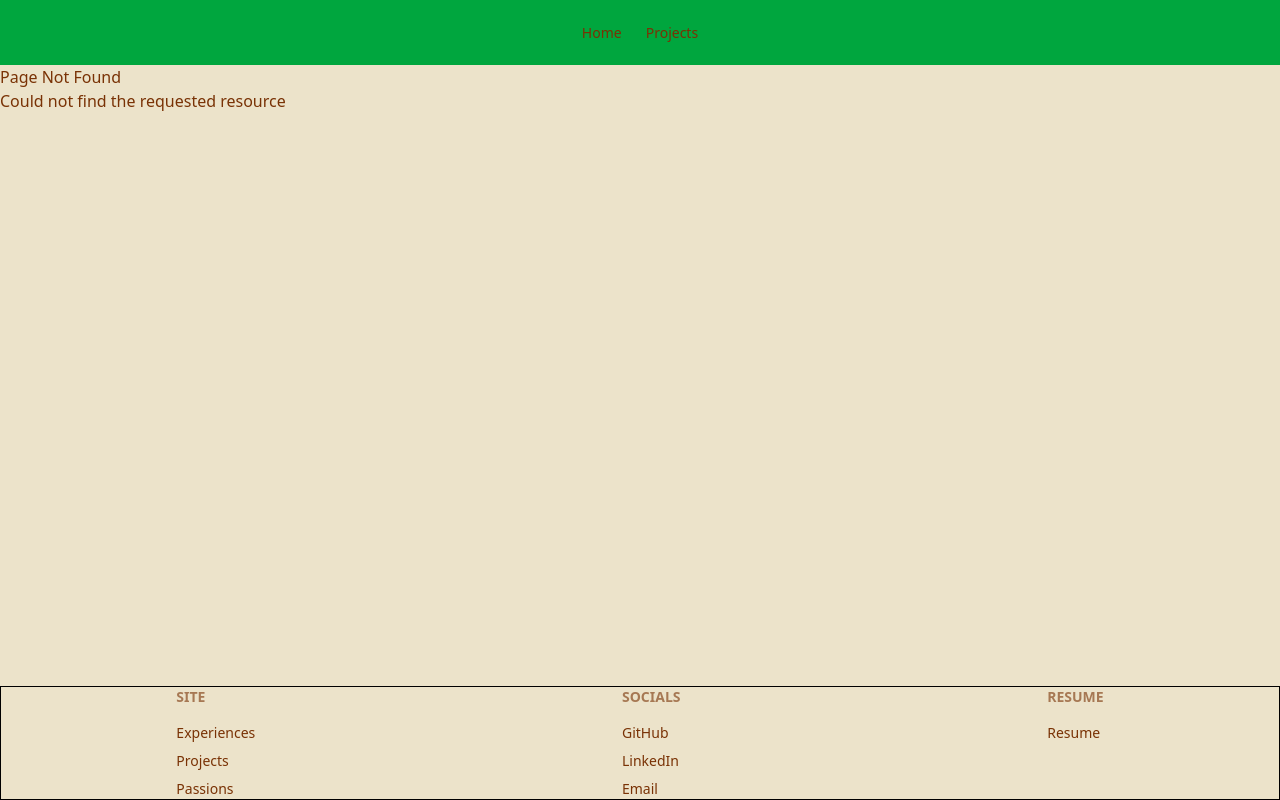
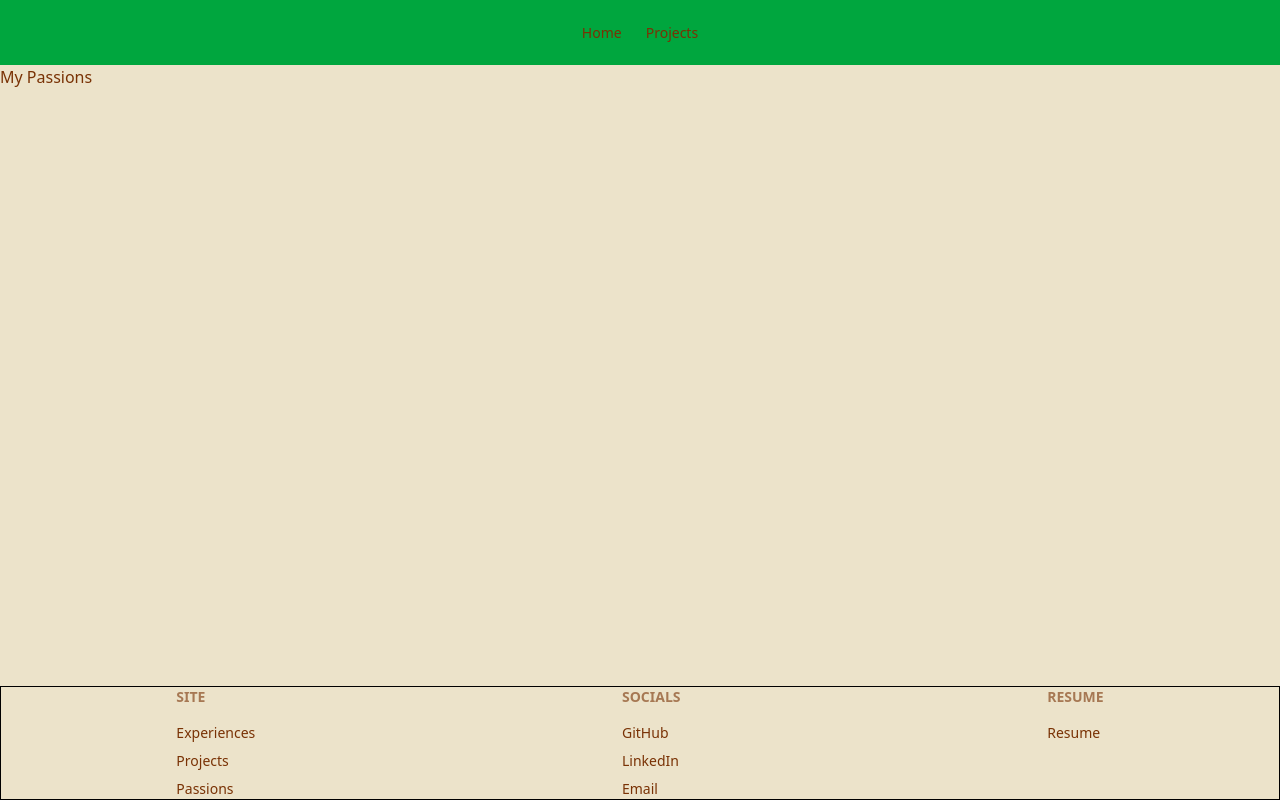
Before and after one commit to maximenewman/portfolio, a Next.js app: page /passions in a window 1280 px wide. Before the commit this address had no page. Built offline with nearby package versions, Linux system fonts and the light colour scheme.

Commit message:
Added routes list to navigation, now going to map each route to the navbar

```diff
--- a/app/components/navigation.tsx
+++ b/app/components/navigation.tsx
@@ -1,5 +1,24 @@
 "use client"
 import Link from "next/link"
+
+const routes = [
+    {
+        name: "Home",
+        link: "/",
+    },
+    {
+        name: "Experiences",
+        link: "/experiences",
+    },
+    {
+        name: "Projects",
+        link: "/projects",
+    },
+    {
+        name: "My Passions",
+        link: "/passions",
+    }
+]
 
 export default function Navbar(){
     return (
--- /dev/null
+++ b/app/experiences/data/experience.tsx
@@ -0,0 +1,6 @@
+import { project } from "@/app/projects/data/projects"
+
+interface experience extends project{
+    company: string
+    Location: string
+}
--- /dev/null
+++ b/app/experiences/page.tsx
@@ -0,0 +1,9 @@
+export default function Experiences(){
+    return (
+        <div>
+            <header>
+                <h1>My Experiences</h1>
+            </header>
+        </div>
+    )
+}
--- /dev/null
+++ b/app/passions/page.tsx
@@ -0,0 +1,9 @@
+export default function Passions(){
+    return (
+        <div>
+            <header>
+                <h1>My Passions</h1>
+            </header>
+        </div>
+    )
+}
```
